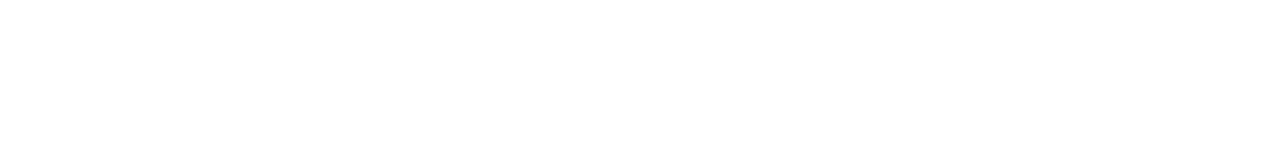
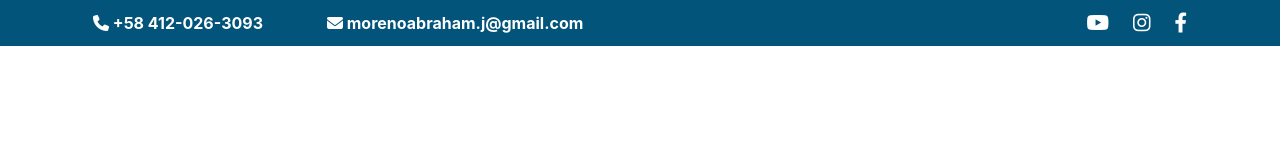
Before and after one commit to Abraham-maker/Silvera, a plain HTML site: page index.html in a window 1280 px wide. Drawn offline with nearby package versions, Linux system fonts and the light colour scheme.

Commit message:
build navbar the informations

```diff
--- a/index.html
+++ b/index.html
@@ -24,7 +24,54 @@
     <title>Universidad</title>
   </head>
 
-  <header></header>
+  <header>
+    <!-- NAV INFORMATION -->
+    <nav
+      class="navbar navbar-expand-lg"
+      style="background-color: #02547a; padding: 0px 70px"
+    >
+      <div class="container-fluid">
+        <ul class="navbar-nav ms-auto">
+          <li class="nav-item pr-5">
+            <a
+              class="nav-link text-white font-weight-bold"
+              href="tel:+584120263093"
+            >
+              <i class="fas fa-phone"></i>
+              +58 412-026-3093
+            </a>
+          </li>
+          <li class="nav-item">
+            <a
+              class="nav-link text-white font-weight-bold"
+              href="mailto:morenoabraham.j@gmail.com"
+            >
+              <i class="fas fa-envelope"></i>
+              morenoabraham.j@gmail.com
+            </a>
+          </li>
+        </ul>
+        <ul class="navbar-nav ms-auto">
+          <li class="nav-item pr-2">
+            <a class="nav-link text-white lead" href="#">
+              <i class="fab fa-youtube"></i>
+            </a>
+          </li>
+          <li class="nav-item pr-2">
+            <a class="nav-link text-white lead" href="#">
+              <i class="fab fa-instagram"></i>
+            </a>
+          </li>
+          <li class="nav-item">
+            <a class="nav-link text-white lead" href="#">
+              <i class="fa-brands fa-facebook-f"></i>
+            </a>
+          </li>
+        </ul>
+      </div>
+    </nav>
+    <!-- NAV INFORMATION -->
+  </header>
 
   <body>
     <script
```
